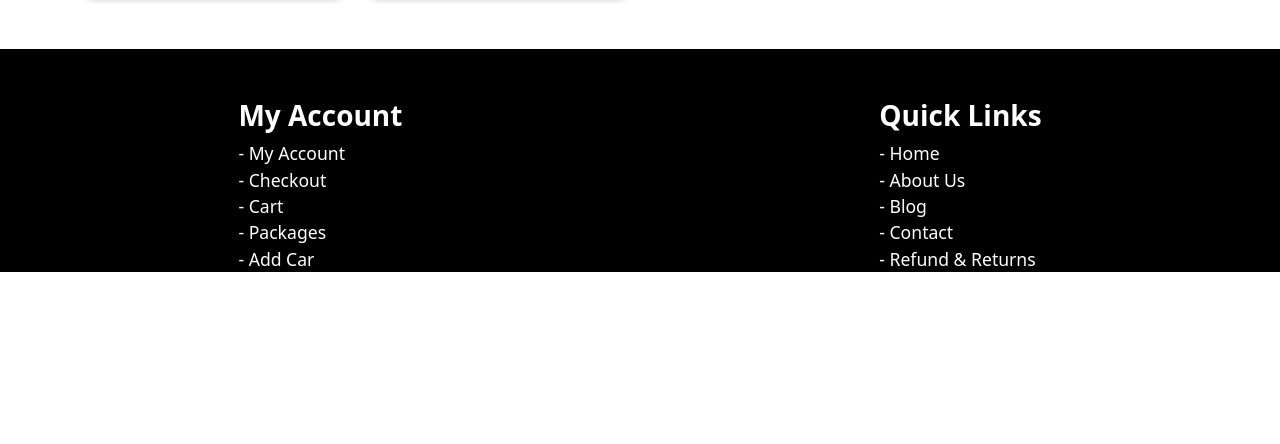
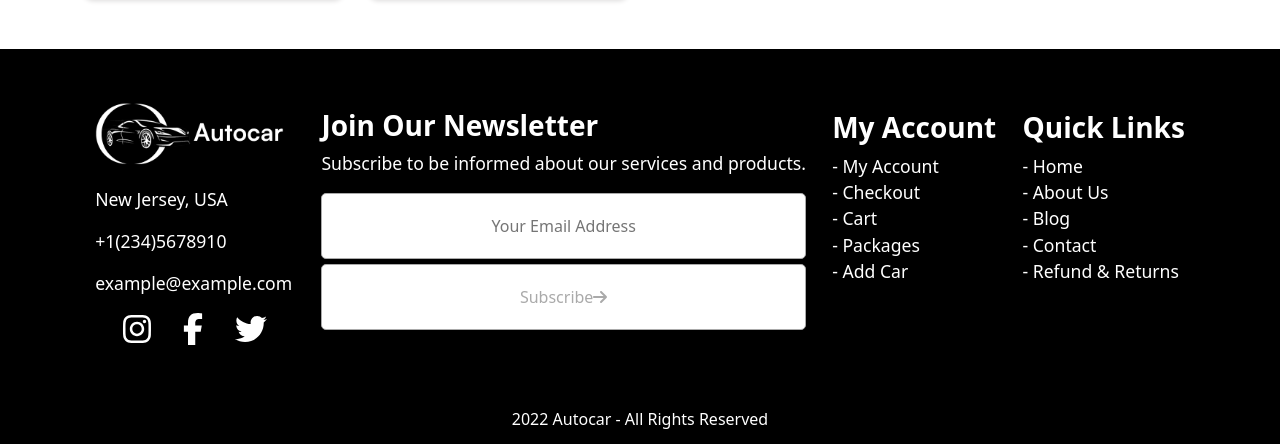
Before and after one commit to lorenzodisanto/proj-html-vuejs, a Vue app: page / in a window 1280 px wide. Shown: the part 4195-4639 px from the top of the page. Before the commit the page ends 4467 px from the top, so only its background shows below. Built offline with nearby package versions, Linux system fonts and the light colour scheme.

Commit message:
feat: add footer contents

```diff
--- a/src/components/AppFooter.vue
+++ b/src/components/AppFooter.vue
@@ -8,10 +8,52 @@ export default {
 
 <template>
   <footer>
-    <div class="footer-container">
-      <!-- <font-awesome-icon icon="fa-brands fa-instagram" />
-      <font-awesome-icon icon="fa-brands fa-facebook-f" />
-      <font-awesome-icon icon="fa-brands fa-twitter" /> -->
+    <div class="container">
+      <div class="mt-5">
+        <img src="../assets/img/logo-footer-autocar11.png" alt="" />
+        <div class="contacts">
+          <p class="pt-3">
+            <font-awesome-icon
+              icon="fa-solid fa-location-dot"
+              class="fs-2 me-2"
+            />
+            New Jersey, USA
+          </p>
+        </div>
+        <div class="contacts">
+          <p>
+            <font-awesome-icon icon="fa-solid fa-phone-volume" class="fs-2" />
+            +1(234)5678910
+          </p>
+        </div>
+        <div class="contacts">
+          <p>
+            <font-awesome-icon icon="fa-regular fa-envelope" class="fs-2" />
+            example@example.com
+          </p>
+        </div>
+        <div class="text-center">
+          <font-awesome-icon icon="fa-brands fa-instagram" class="fs-2 px-3" />
+          <font-awesome-icon icon="fa-brands fa-facebook-f" class="fs-2 px-3" />
+          <font-awesome-icon icon="fa-brands fa-twitter" class="fs-2 px-3" />
+        </div>
+      </div>
+      <div class="mt-5">
+        <h3>Join Our Newsletter</h3>
+        <p>Subscribe to be informed about our services and products.</p>
+        <form>
+          <input
+            type="email"
+            class="touch touch-white"
+            id="InputEmail1"
+            aria-describedby="emailHelp"
+            placeholder="Your Email Address"
+          />
+          <button type="submit" class="touch touch-white">
+            Subscribe <font-awesome-icon icon="fa-solid fa-arrow-right" />
+          </button>
+        </form>
+      </div>
 
       <div v-for="menu in menus">
         <h3>{{ menu.title }}</h3>
@@ -21,6 +63,12 @@ export default {
           </li>
         </ul>
       </div>
+    </div>
+    <div class="right">
+      <p>
+        <font-awesome-icon icon="fa-regular fa-copyright" /> 2022 Autocar - All
+        Rights Reserved
+      </p>
     </div>
   </footer>
 </template>
@@ -32,16 +80,30 @@ footer {
   color: $white;
   display: flex;
   justify-content: center;
+  flex-direction: column;
+  align-items: center;
 
-  .footer-container {
-    width: 1400px;
+  .container {
     display: flex;
     justify-content: space-around;
     align-items: center;
-    padding-top: 50px;
+    flex-wrap: wrap;
+
+    img {
+      width: 200px;
+    }
+
+    input,
+    button {
+      width: 100%;
+      margin-bottom: 5px;
+    }
 
     h3 {
       padding-left: 0;
+    }
+    p {
+      font-size: 1.1rem;
     }
 
     ul {
@@ -49,8 +111,13 @@ footer {
 
       a {
         color: $white;
+        font-weight: 400;
       }
     }
   }
+
+  .right {
+    padding-top: 60px;
+  }
 }
 </style>
```
